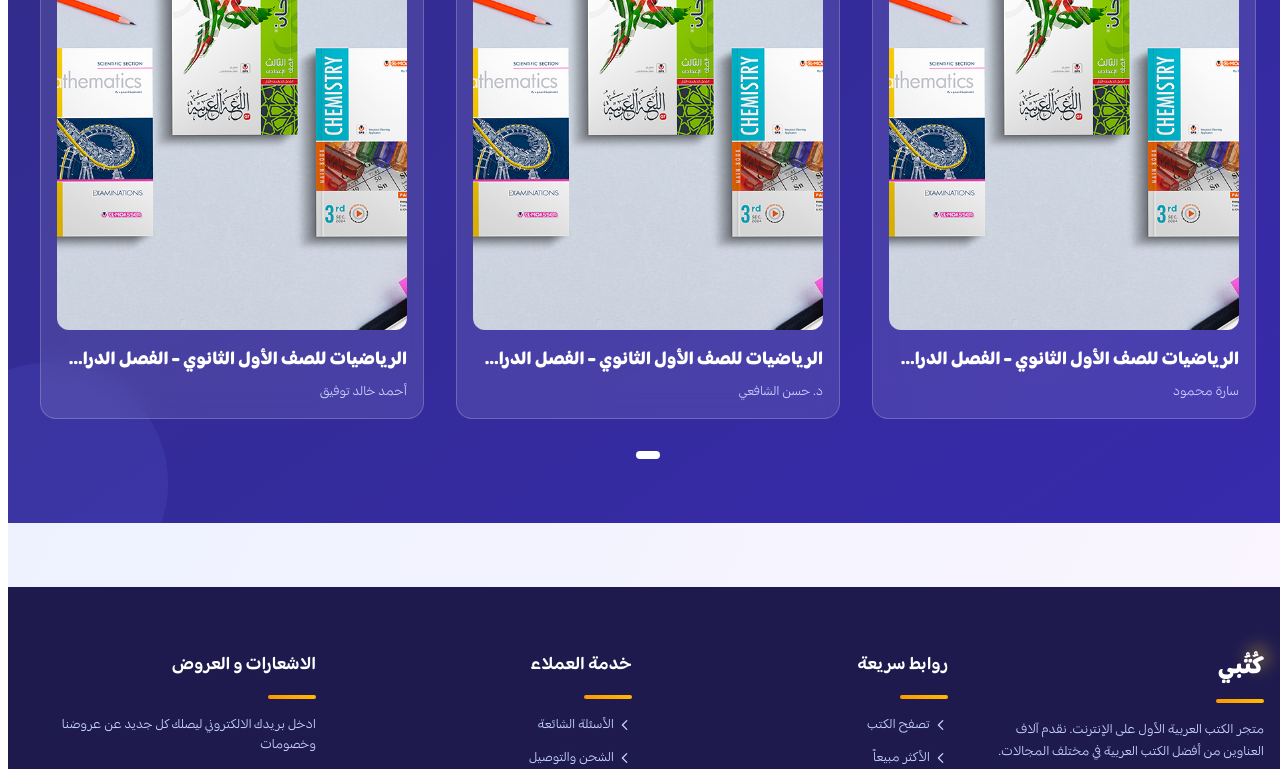
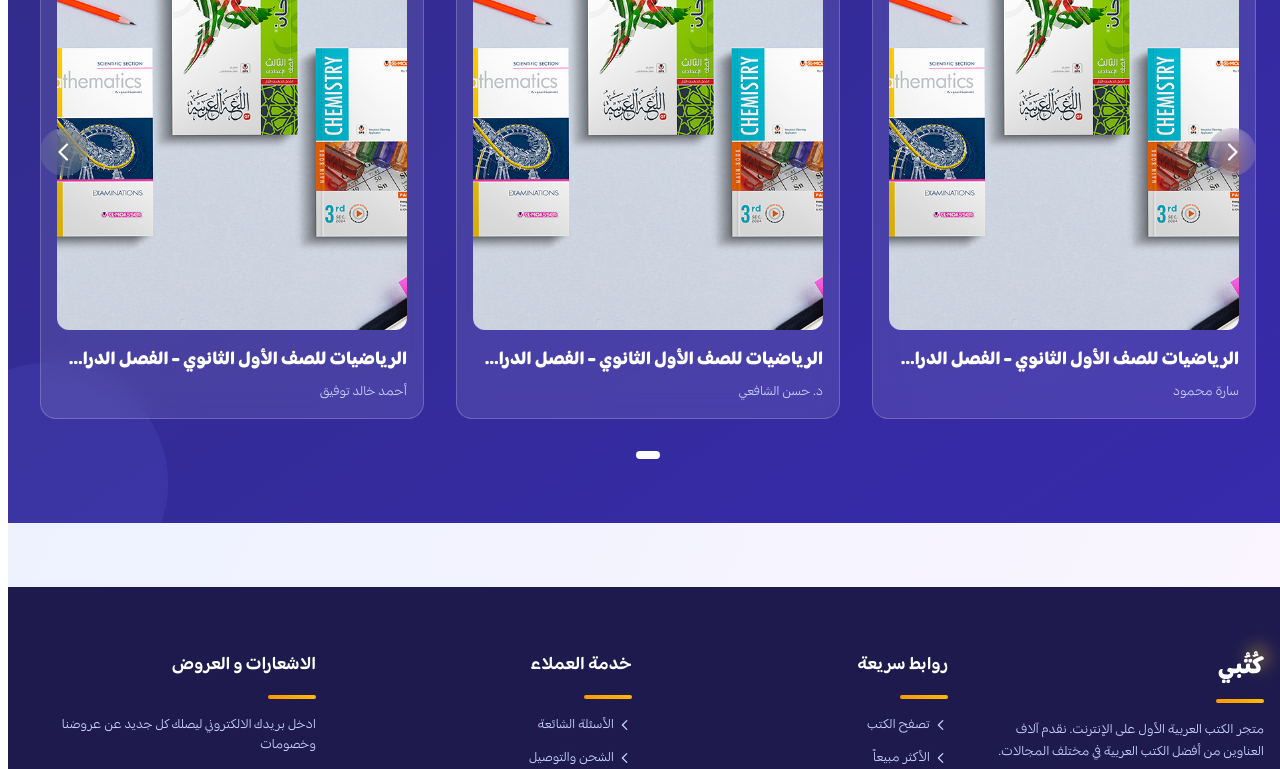
Before and after one commit to usif-x/koutobi, a Nuxt app: page / in a window 1280 px wide. Shown: the part 2300-3069 px from the top of the page. Built offline with nearby package versions, Linux system fonts and the light colour scheme; no server answers.

Commit message:
edit swiper

```diff
--- a/components/default/footer.vue
+++ b/components/default/footer.vue
@@ -18,10 +18,10 @@
           </p>
           <!-- Social Media Links -->
           <div class="flex space-x-3 space-x-reverse gap-3">
-            <a href="#" class="w-9 h-9 rounded-full bg-indigo-800 hover:bg-indigo-700 flex items-center justify-center transition-colors">
-              <Icon icon="ph:facebook-logo-bold" class="text-lg" />
+            <a href="https://t.me/KotoubiShop" class="w-9 h-9 rounded-full bg-indigo-800 hover:bg-indigo-700 flex items-center justify-center transition-colors">
+              <Icon icon="ph:telegram-logo-bold" class="text-lg" />
             </a>
-            <a href="#" class="w-9 h-9 rounded-full bg-indigo-800 hover:bg-indigo-700 flex items-center justify-center transition-colors">
+            <a href="https://instagram.com/kotoubi.shop" class="w-9 h-9 rounded-full bg-indigo-800 hover:bg-indigo-700 flex items-center justify-center transition-colors">
               <Icon icon="ph:instagram-logo-bold" class="text-lg" />
             </a>
           </div>
@@ -150,9 +150,17 @@
       </div>
 
       <!-- Copyright -->
+      <!-- Copyright -->
       <div class="text-center border-t border-indigo-900 pt-6">
-        <p class="text-indigo-300 text-sm font-arabic">
-          &copy; 2025 كتبي - جميع الحقوق محفوظة
+        <p class="text-indigo-300 text-sm font-arabic flex flex-col md:flex-row items-center justify-center gap-2">
+          <span>&copy; 2025 كتبي - جميع الحقوق محفوظة</span>
+          <span class="hidden md:inline">|</span>
+          <span>Developed by
+      <a href="https://t.me/YousseifMuhammed"
+         class="text-amber-400 hover:text-white transition-colors p-[3px] border rounded-md hover:bg-amber-300 hover:border-amber-300">
+         Yousseif Muhammed
+      </a>
+    </span>
         </p>
       </div>
     </div>
--- a/components/ui/BooksSlider.vue
+++ b/components/ui/BooksSlider.vue
@@ -18,16 +18,29 @@
 
       <div class="relative group">
         <!-- Navigation buttons remain unchanged -->
-        <button @click="prevSlide" class="absolute right-0 top-1/2 -translate-y-1/2 -translate-x-4 z-10 bg-white/10 backdrop-blur-md text-white rounded-full p-3 hover:bg-white/20 transition-all duration-300 opacity-0 group-hover:opacity-100 group-hover:translate-x-2">
+        <button @click="prevSlide" class="absolute right-0 top-1/2 -translate-y-1/2 -translate-x-4 z-10 bg-white/10 backdrop-blur-md text-white rounded-full p-3 hover:bg-white/20 transition-all duration-300 opacity-100 group-hover:translate-x-2">
           <Icon icon="ph:caret-right-bold" class="text-2xl" />
         </button>
 
-        <button @click="nextSlide" class="absolute left-0 top-1/2 -translate-y-1/2 translate-x-4 z-10 bg-white/10 backdrop-blur-md text-white rounded-full p-3 hover:bg-white/20 transition-all duration-300 opacity-0 group-hover:opacity-100 group-hover:-translate-x-2">
+        <button @click="nextSlide" class="absolute left-0 top-1/2 -translate-y-1/2 translate-x-4 z-10 bg-white/10 backdrop-blur-md text-white rounded-full p-3 hover:bg-white/20 transition-all duration-300 opacity-100 group-hover:-translate-x-2">
           <Icon icon="ph:caret-left-bold" class="text-2xl" />
         </button>
 
-        <div class="overflow-hidden" @mouseenter="pauseAutoplay" @mouseleave="resumeAutoplay">
-          <div class="flex transition-transform duration-500 ease-out" :style="{ transform: `translateX(${currentTranslate}%)` }">
+        <div
+            class="overflow-hidden"
+            @mouseenter="pauseAutoplay"
+            @mouseleave="resumeAutoplay"
+            @touchstart="handleTouchStart"
+            @touchmove="handleTouchMove"
+            @touchend="handleTouchEnd"
+        >
+          <div
+              class="flex transition-transform duration-500 ease-out"
+              :style="{
+            transform: `translateX(${currentTranslate + dragOffset}%)`,
+            cursor: isDragging ? 'grabbing' : 'grab'
+          }"
+          >
             <div v-for="book in books" :key="book.id" class="min-w-[280px] sm:min-w-[320px] px-4">
               <div class="bg-white/10 backdrop-blur-md rounded-2xl p-4 h-full hover:transform hover:bg-white/20 hover:shadow-xl transition-all duration-300 border border-white/20 group/card">
                 <div class="relative aspect-[3/4] mb-4 rounded-xl overflow-hidden">
@@ -65,7 +78,41 @@ const props = defineProps({
 const currentSlide = ref(0);
 const itemsPerView = ref(4);
 let autoplayInterval = null;
+const isDragging = ref(false);
+const dragOffset = ref(0);
+const startX = ref(0);
+const currentX = ref(0);
 
+// Touch handlers
+const handleTouchStart = (e) => {
+  isDragging.value = true;
+  startX.value = e.touches[0].clientX;
+  pauseAutoplay();
+};
+
+const handleTouchMove = (e) => {
+  if (!isDragging.value) return;
+
+  currentX.value = e.touches[0].clientX;
+  const diff = currentX.value - startX.value;
+  const percentageMoved = (diff / window.innerWidth) * 75;
+  dragOffset.value = percentageMoved;
+};
+
+const handleTouchEnd = () => {
+  isDragging.value = false;
+
+  if (Math.abs(dragOffset.value) > 15) { // Reduced threshold to match -75 movement
+    if (dragOffset.value > 0) {
+      prevSlide();
+    } else {
+      nextSlide();
+    }
+  }
+
+  dragOffset.value = 0;
+  resumeAutoplay();
+};
 const updateItemsPerView = () => {
   const width = window.innerWidth;
   if (width < 640) itemsPerView.value = 1;
@@ -79,7 +126,7 @@ const totalSlides = computed(() =>
 );
 
 const currentTranslate = computed(() =>
-    currentSlide.value * 75 // Changed from -100 to +100
+    currentSlide.value * 75
 );
 
 const nextSlide = () => {
```
